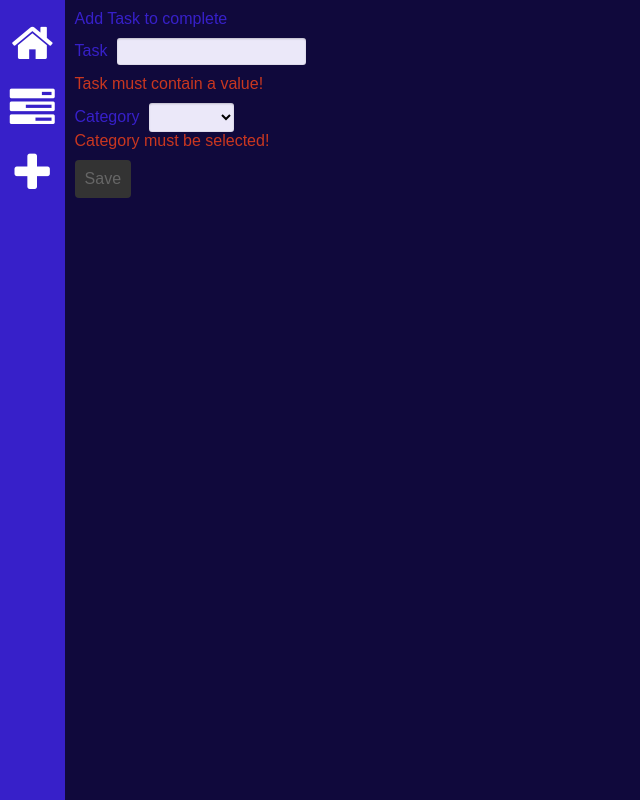
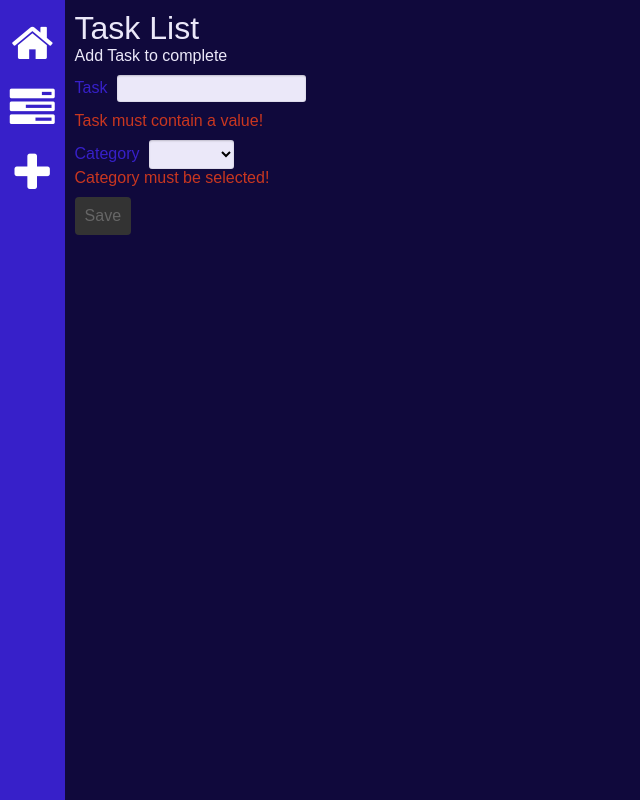
Before and after one commit to SirBoots560/HomeSite, an Angular app in the folder frontend/: page /add in a window 1280 px wide. Shown: the whole page, without its empty margins (0-640 px from the left). Built offline with nearby package versions, Linux system fonts and the light colour scheme.

Commit message:
Styling changes

```diff
--- a/frontend/src/app/task-item-form/task-item-form.component.css
+++ b/frontend/src/app/task-item-form/task-item-form.component.css
@@ -8,8 +8,14 @@
   ul li {
     margin: 10px 0;
   }
-  header, label {
+  label {
     color: #3720C9;
+  }
+  header > h1 {
+    font-size: 2em;
+  }
+  header {
+    color: #ebe8f9;
   }
   input, select {
     background-color: #ebe8f9;
--- a/frontend/src/app/task-item-form/task-item-form.component.html
+++ b/frontend/src/app/task-item-form/task-item-form.component.html
@@ -1,4 +1,5 @@
 <header>
+  <h1>Task List</h1>
   <h2>Add Task to complete</h2>
 </header>
 <form
```
